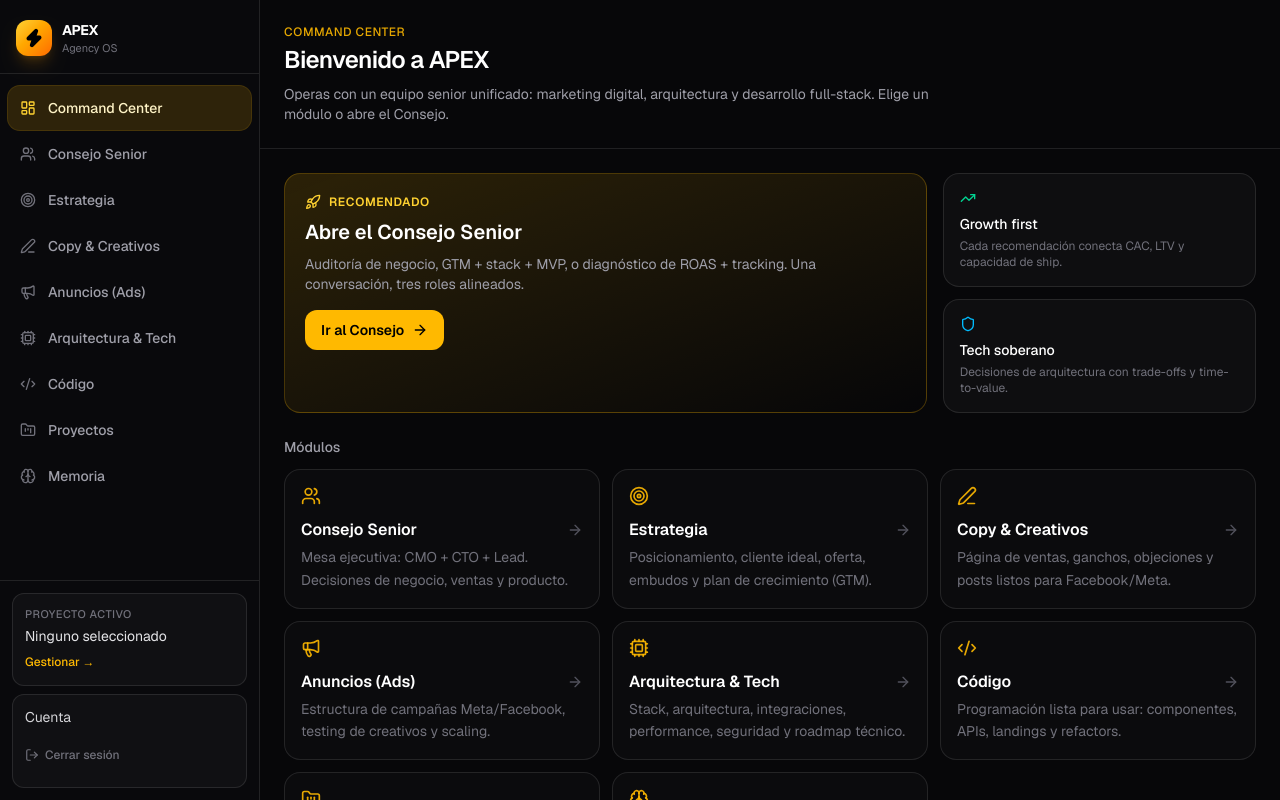
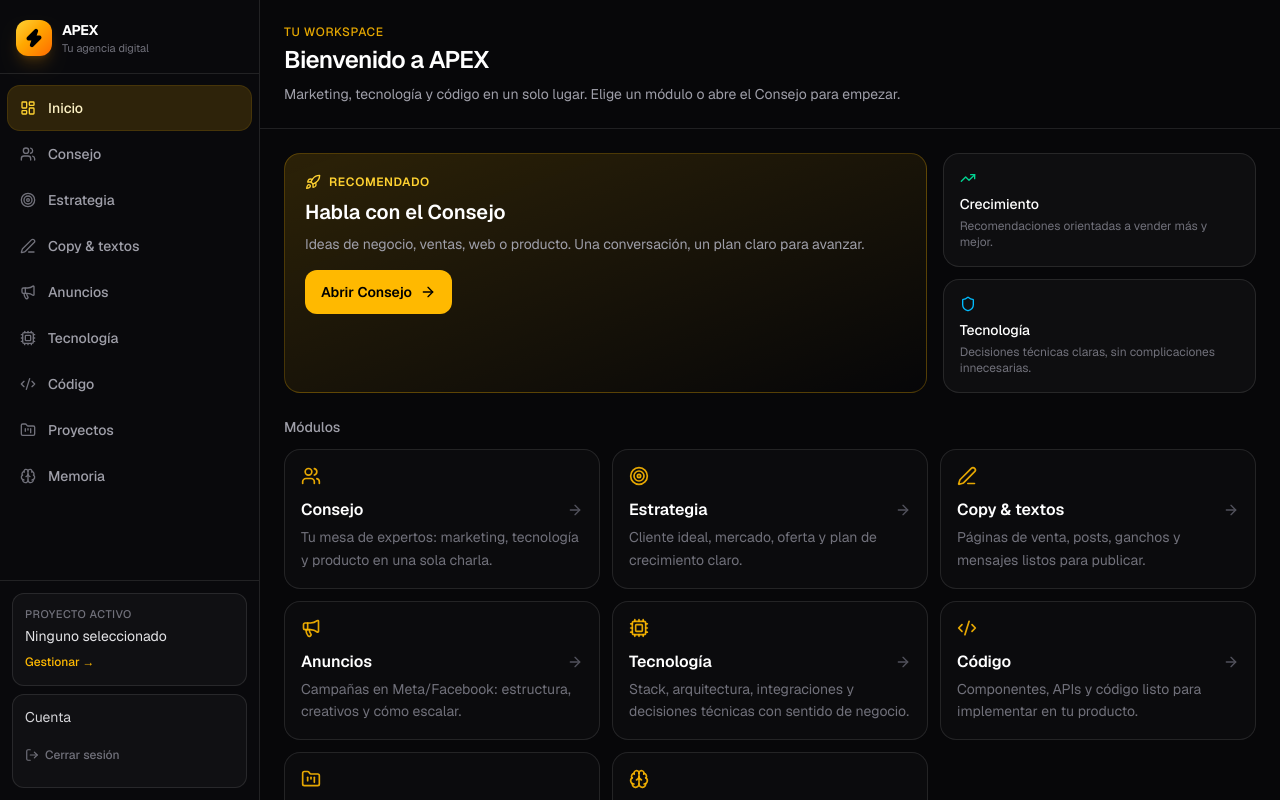
Before and after one commit to danielsebastiansamalvidesvega-commits/apex-agency, a Next.js app: page /app in a window 1280 px wide. Built offline with nearby package versions, Linux system fonts and the light colour scheme; no server answers.

Commit message:
Balanced UI: pro look, clearer friendlier labels and copy.

```diff
--- a/app/app/page.tsx
+++ b/app/app/page.tsx
@@ -10,14 +10,14 @@ export default function DashboardPage() {
     <div className="h-full overflow-y-auto overscroll-contain">
       <div className="border-b border-white/10 px-4 py-5 sm:px-6 sm:py-6">
         <p className="text-xs font-medium uppercase tracking-wider text-amber-400/90">
-          Command Center
+          Tu workspace
         </p>
         <h1 className="mt-1 text-xl font-semibold tracking-tight text-white sm:text-2xl">
           Bienvenido a APEX
         </h1>
         <p className="mt-2 max-w-2xl text-sm text-zinc-400">
-          Operas con un equipo senior unificado: marketing digital, arquitectura
-          y desarrollo full-stack. Elige un módulo o abre el Consejo.
+          Marketing, tecnología y código en un solo lugar. Elige un módulo o
+          abre el Consejo para empezar.
         </p>
       </div>
 
@@ -30,17 +30,17 @@ export default function DashboardPage() {
             </span>
           </div>
           <h2 className="mt-2 text-xl font-semibold text-white">
-            Abre el Consejo Senior
+            Habla con el Consejo
           </h2>
           <p className="mt-2 max-w-xl text-sm text-zinc-400">
-            Auditoría de negocio, GTM + stack + MVP, o diagnóstico de ROAS +
-            tracking. Una conversación, tres roles alineados.
+            Ideas de negocio, ventas, web o producto. Una conversación, un plan
+            claro para avanzar.
           </p>
           <Link
             href="/app/consejo"
-            className="mt-4 inline-flex items-center gap-2 rounded-xl bg-amber-400 px-4 py-2.5 text-sm font-semibold text-black hover:bg-amber-300"
+            className="mt-4 inline-flex min-h-[44px] items-center gap-2 rounded-xl bg-amber-400 px-4 py-2.5 text-sm font-semibold text-black transition hover:bg-amber-300"
           >
-            Ir al Consejo
+            Abrir Consejo
             <ArrowRight className="h-4 w-4" />
           </Link>
         </div>
@@ -48,16 +48,16 @@ export default function DashboardPage() {
         <div className="space-y-3">
           <div className="rounded-2xl border border-white/10 bg-white/[0.03] p-4">
             <TrendingUp className="h-4 w-4 text-emerald-400" />
-            <p className="mt-2 text-sm font-medium text-white">Growth first</p>
+            <p className="mt-2 text-sm font-medium text-white">Crecimiento</p>
             <p className="mt-1 text-xs text-zinc-500">
-              Cada recomendación conecta CAC, LTV y capacidad de ship.
+              Recomendaciones orientadas a vender más y mejor.
             </p>
           </div>
           <div className="rounded-2xl border border-white/10 bg-white/[0.03] p-4">
             <Shield className="h-4 w-4 text-sky-400" />
-            <p className="mt-2 text-sm font-medium text-white">Tech soberano</p>
+            <p className="mt-2 text-sm font-medium text-white">Tecnología</p>
             <p className="mt-1 text-xs text-zinc-500">
-              Decisiones de arquitectura con trade-offs y time-to-value.
+              Decisiones técnicas claras, sin complicaciones innecesarias.
             </p>
           </div>
         </div>
--- a/app/login/page.tsx
+++ b/app/login/page.tsx
@@ -112,7 +112,7 @@ export default function LoginPage() {
           </span>
           <div>
             <div className="text-sm font-bold text-white">APEX</div>
-            <div className="text-[11px] text-zinc-500">Agency OS</div>
+            <div className="text-[11px] text-zinc-500">Tu agencia digital</div>
           </div>
         </Link>
 
@@ -120,8 +120,7 @@ export default function LoginPage() {
           Bienvenido de nuevo
         </h1>
         <p className="mt-2 text-sm text-zinc-400">
-          Accede a tu workspace privado: proyectos, memoria y conversaciones
-          solo tuyos.
+          Entra a tu espacio: proyectos, memoria y chats privados.
         </p>
 
         <Suspense
--- a/app/page.tsx
+++ b/app/page.tsx
@@ -13,41 +13,41 @@ import {
 const pillars = [
   {
     icon: Users,
-    title: "Consejo Senior",
-    desc: "CMO + CTO + Lead Dev en una sola mesa. Decisiones de negocio y producto sin silos.",
+    title: "Consejo",
+    desc: "Marketing, tecnología y producto en una sola conversación. Decisiones claras.",
   },
   {
     icon: Target,
-    title: "Estrategia & GTM",
-    desc: "Posicionamiento, ICP, oferta, embudos y planes 30/60/90 con métricas reales.",
+    title: "Estrategia",
+    desc: "Cliente ideal, oferta, embudos y plan de crecimiento con métricas útiles.",
   },
   {
     icon: Megaphone,
-    title: "Ads & Creativos",
-    desc: "Estructuras de campaña, testing, scripts UGC, copy y scaling con unit economics.",
+    title: "Anuncios & creativos",
+    desc: "Campañas, testing, scripts y copy listos para Meta y redes.",
   },
   {
     icon: Cpu,
-    title: "Arquitectura CTO",
-    desc: "Stack, data model, integraciones, performance y roadmap técnico orientado a growth.",
+    title: "Tecnología",
+    desc: "Stack, arquitectura e integraciones orientados a resultados de negocio.",
   },
   {
     icon: Code2,
-    title: "Code Lab",
-    desc: "Código production-ready, componentes, APIs y specs de implementación shippables.",
+    title: "Código",
+    desc: "Componentes, APIs y código listo para implementar en tu producto.",
   },
   {
     icon: Sparkles,
     title: "Proyectos + Memoria",
-    desc: "Cuentas privadas, historial de chat y hechos que APEX recuerda entre sesiones.",
+    desc: "Tu contexto privado: historial, proyectos y lo que APEX recuerda de ti.",
   },
 ];
 
 const vs = [
-  { label: "Solo copy / creativos", apex: "Estrategia + media + tech + código" },
-  { label: "Chat genérico sin cuenta", apex: "Login profesional y datos por usuario" },
-  { label: "Sin memoria", apex: "Proyectos, historial y recuerdos persistentes" },
-  { label: "Marketing aislado", apex: "Growth unido a producto y arquitectura" },
+  { label: "Solo textos sueltos", apex: "Estrategia + anuncios + tech + código" },
+  { label: "Chat genérico sin cuenta", apex: "Tu espacio privado con historial" },
+  { label: "Empiezas de cero cada vez", apex: "Proyectos y memoria entre sesiones" },
+  { label: "Marketing o tech por separado", apex: "Todo alineado al crecimiento" },
 ];
 
 export default function LandingPage() {
@@ -88,20 +88,20 @@ export default function LandingPage() {
           <div className="mb-5 inline-flex max-w-full items-center gap-2 rounded-full border border-amber-400/25 bg-amber-400/10 px-3 py-1.5 text-[11px] font-medium leading-snug text-amber-200 sm:mb-6 sm:text-xs">
             <Sparkles className="h-3.5 w-3.5 shrink-0" />
             <span className="line-clamp-2">
-              Agencia digital + equipo técnico senior en un solo workspace
+              Marketing + tecnología + código · en un solo workspace
             </span>
           </div>
           <h1 className="max-w-4xl text-[1.85rem] font-semibold leading-[1.15] tracking-tight text-white sm:text-6xl sm:leading-[1.05]">
             Tu{" "}
             <span className="bg-gradient-to-r from-amber-200 via-amber-400 to-orange-400 bg-clip-text text-transparent">
-              Director de Marketing + CTO + Lead Full-Stack
+              equipo de marketing y tech
             </span>{" "}
             en un solo sistema.
           </h1>
           <p className="mt-5 max-w-2xl text-base leading-relaxed text-zinc-400 sm:mt-6 sm:text-lg">
-            APEX actúa como una agencia senior de 15+ años de experiencia:
-            growth, ads, copy, arquitectura y código — con decisiones
-            ejecutivas, no respuestas genéricas de chatbot.
+            APEX te ayuda a vender mejor, escribir textos, armar anuncios y
+            tomar decisiones técnicas — con el rigor de una agencia senior, sin
+            enredarte.
           </p>
           <div className="mt-7 flex flex-col gap-2.5 sm:mt-8 sm:flex-row sm:flex-wrap sm:gap-3">
             <Link
@@ -121,9 +121,9 @@ export default function LandingPage() {
 
           <div className="mt-12 grid gap-3 sm:grid-cols-3">
             {[
-              ["CMO", "Growth, media, copy, funnels, unit economics"],
-              ["CTO", "Arquitectura, stack, data, seguridad, roadmap"],
-              ["Lead Dev", "Código, APIs, UI, ship con calidad"],
+              ["Marketing", "Crecimiento, anuncios, copy y embudos"],
+              ["Tecnología", "Arquitectura, stack y decisiones de producto"],
+              ["Código", "APIs, interfaces e implementación lista"],
             ].map(([role, desc]) => (
               <div
                 key={role}
@@ -141,12 +141,11 @@ export default function LandingPage() {
         <section className="border-y border-white/10 bg-white/[0.02] py-12 sm:py-16">
           <div className="mx-auto max-w-6xl px-4 sm:px-6">
             <h2 className="text-xl font-semibold tracking-tight text-white sm:text-3xl">
-              Una agencia completa. No un prompt bonito.
+              Todo lo que necesitas, sin fricción.
             </h2>
             <p className="mt-3 max-w-2xl text-sm text-zinc-400 sm:text-base">
-              Módulos operativos para dueños de negocio, freelancers, e-commerce
-              y equipos que quieren operar a nivel senior sin contratar 8
-              roles.
+              Para dueños de negocio, freelancers y equipos que quieren
+              resultados de agencia sin montar un equipo completo.
             </p>
             <div className="mt-8 grid gap-3 sm:mt-10 sm:grid-cols-2 sm:gap-4 lg:grid-cols-3">
               {pillars.map((p) => (
@@ -195,17 +194,17 @@ export default function LandingPage() {
         <section className="mx-auto max-w-6xl px-4 pb-[max(5rem,env(safe-area-inset-bottom))] sm:px-6 sm:pb-24">
           <div className="rounded-3xl border border-amber-400/20 bg-gradient-to-br from-amber-400/15 via-transparent to-orange-500/10 p-6 sm:p-12">
             <h2 className="max-w-xl text-xl font-semibold text-white sm:text-3xl">
-              Lista para operar como agencia senior hoy.
+              Empieza hoy. Es simple.
             </h2>
             <p className="mt-3 max-w-xl text-sm text-zinc-400 sm:text-base">
-              Crea tu cuenta, define un proyecto y abre el Consejo. APEX
-              recuerda tu contexto y guarda historial privado por usuario.
+              Crea tu cuenta, agrega tu proyecto y abre el Consejo. APEX
+              recuerda tu contexto y guarda tu historial de forma privada.
             </p>
             <Link
               href="/signup"
               className="mt-6 inline-flex min-h-[48px] w-full items-center justify-center gap-2 rounded-xl bg-white px-5 py-3 text-sm font-semibold text-black transition hover:bg-zinc-200 sm:w-auto"
             >
-              Crear cuenta y abrir workspace
+              Crear cuenta gratis
               <ArrowRight className="h-4 w-4" />
             </Link>
           </div>
--- a/app/signup/page.tsx
+++ b/app/signup/page.tsx
@@ -151,7 +151,7 @@ export default function SignupPage() {
           </span>
           <div>
             <div className="text-sm font-bold text-white">APEX</div>
-            <div className="text-[11px] text-zinc-500">Agency OS</div>
+            <div className="text-[11px] text-zinc-500">Tu agencia digital</div>
           </div>
         </Link>
 
@@ -159,7 +159,7 @@ export default function SignupPage() {
           Crea tu cuenta
         </h1>
         <p className="mt-2 text-sm text-zinc-400">
-          Entra con Google en un clic, o regístrate con email.
+          Google en un clic, o email y contraseña. Listo en un minuto.
         </p>
 
         <div className="mt-8">
--- a/components/app-sidebar.tsx
+++ b/components/app-sidebar.tsx
@@ -66,7 +66,7 @@ export function AppSidebar({ variant = "desktop", onNavigate }: Props) {
             <div className="text-sm font-bold tracking-tight text-white group-hover:text-amber-200">
               APEX
             </div>
-            <div className="text-[11px] text-zinc-500">Agency OS</div>
+            <div className="text-[11px] text-zinc-500">Tu agencia digital</div>
           </div>
         </Link>
       </div>
--- a/lib/modules.ts
+++ b/lib/modules.ts
@@ -35,10 +35,9 @@ export const MODULES: ModuleDef[] = [
   {
     id: "dashboard",
     href: "/app",
-    label: "Command Center",
+    label: "Inicio",
     short: "Inicio",
-    description:
-      "Visión ejecutiva del negocio, prioridades y próximos movimientos.",
+    description: "Resumen y acceso rápido a todo tu workspace.",
     role: "agencia",
     icon: "layout",
     starters: [],
@@ -46,10 +45,10 @@ export const MODULES: ModuleDef[] = [
   {
     id: "consejo",
     href: "/app/consejo",
-    label: "Consejo Senior",
+    label: "Consejo",
     short: "Consejo",
     description:
-      "Mesa ejecutiva: CMO + CTO + Lead. Decisiones de negocio, ventas y producto.",
+      "Tu mesa de expertos: marketing, tecnología y producto en una sola charla.",
     role: "agencia",
     icon: "users",
     starters: [
@@ -64,7 +63,7 @@ export const MODULES: ModuleDef[] = [
     label: "Estrategia",
     short: "Estrategia",
     description:
-      "Posicionamiento, cliente ideal, oferta, embudos y plan de crecimiento (GTM).",
+      "Cliente ideal, mercado, oferta y plan de crecimiento claro.",
     role: "cmo",
     icon: "target",
     starters: [
@@ -76,10 +75,10 @@ export const MODULES: ModuleDef[] = [
   {
     id: "copy",
     href: "/app/copy",
-    label: "Copy & Creativos",
+    label: "Copy & textos",
     short: "Copy",
     description:
-      "Página de ventas, ganchos, objeciones y posts listos para Facebook/Meta.",
+      "Páginas de venta, posts, ganchos y mensajes listos para publicar.",
     role: "cmo",
     icon: "pen",
     starters: [
@@ -91,10 +90,10 @@ export const MODULES: ModuleDef[] = [
   {
     id: "ads",
     href: "/app/ads",
-    label: "Anuncios (Ads)",
+    label: "Anuncios",
     short: "Ads",
     description:
-      "Estructura de campañas Meta/Facebook, testing de creativos y scaling.",
+      "Campañas en Meta/Facebook: estructura, creativos y cómo escalar.",
     role: "cmo",
     icon: "megaphone",
     starters: [
@@ -106,10 +105,10 @@ export const MODULES: ModuleDef[] = [
   {
     id: "tech",
     href: "/app/tech",
-    label: "Arquitectura & Tech",
+    label: "Tecnología",
     short: "Tech",
     description:
-      "Stack, arquitectura, integraciones, performance, seguridad y roadmap técnico.",
+      "Stack, arquitectura, integraciones y decisiones técnicas con sentido de negocio.",
     role: "cto",
     icon: "cpu",
     starters: [
@@ -124,7 +123,7 @@ export const MODULES: ModuleDef[] = [
     label: "Código",
     short: "Código",
     description:
-      "Programación lista para usar: componentes, APIs, landings y refactors.",
+      "Componentes, APIs y código listo para implementar en tu producto.",
     role: "lead",
     icon: "code",
     starters: [
@@ -139,7 +138,7 @@ export const MODULES: ModuleDef[] = [
     label: "Proyectos",
     short: "Proyectos",
     description:
-      "Workspaces por marca o cliente: contexto, notas y documentos guardados.",
+      "Tus marcas o clientes: contexto, notas y documentos guardados.",
     role: "agencia",
     icon: "folder",
     starters: [],
@@ -150,7 +149,7 @@ export const MODULES: ModuleDef[] = [
     label: "Memoria",
     short: "Memoria",
     description:
-      "Hechos y preferencias que APEX recuerda entre sesiones, solo para ti.",
+      "Lo que APEX recuerda de ti entre sesiones (privado, solo tuyo).",
     role: "agencia",
     icon: "brain",
     starters: [],
```
Also changed, not shown: components/chat-panel.tsx (+8 -8 lines).
